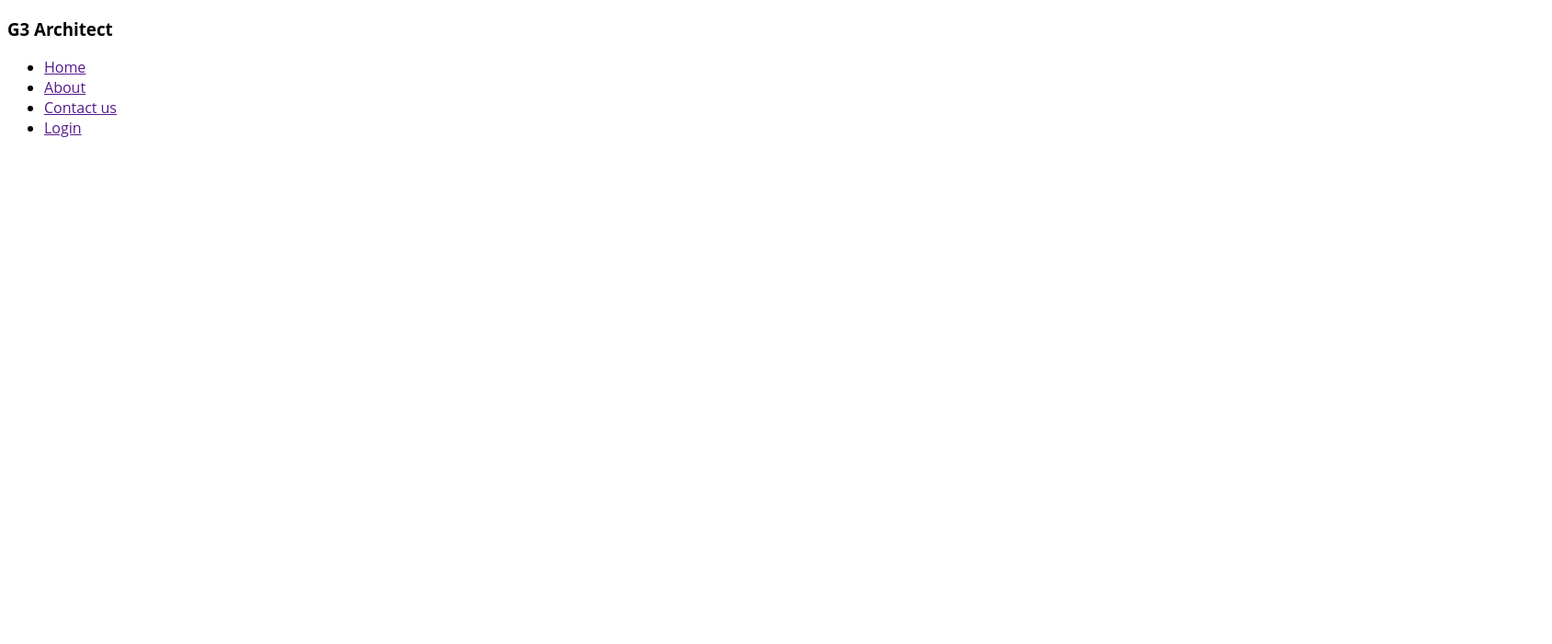
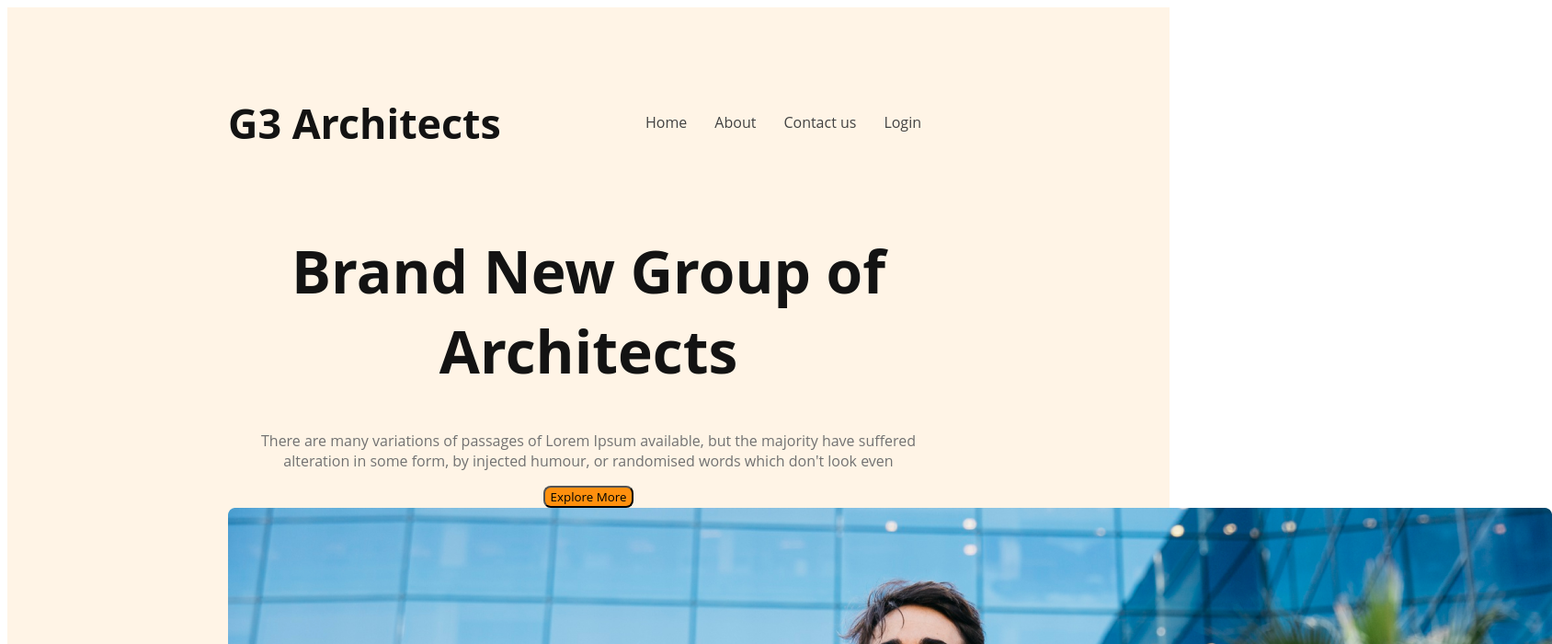
Before and after one commit to EgrSakib/G3-Architect-Website, a plain HTML site: page index.html in a window 1280 px wide. Shown: the top 700 px of the page at 92% size, 1688 px wide, since content can reach past the window. Drawn offline with Linux system fonts and the light colour scheme.

Commit message:
banner content updated

```diff
--- a/Styles/architect.css
+++ b/Styles/architect.css
@@ -1,8 +1,67 @@
 /* Work sans font from google */
 @import url('https://fonts.googleapis.com/css2?family=Work+Sans:wght@400;500;600;700;800&display=swap');
+/* Shared Styles */
 
-*{
+* {
     font-family: 'Work Sans', sans-serif;
     font-family: 'lato', sans-serif;
     font-family: 'Open Sans', sans-serif;
 }
+
+.btn-primary {
+    border-radius: 8px;
+    background: #FF900E;
+}
+
+/* Header CSS */
+header {
+    background: rgba(255, 144, 14, 0.10);
+    padding: 50px 240px;
+}
+
+nav {
+    display: flex;
+    justify-content: space-between;
+    align-items: center;
+}
+
+.nav-title {
+    color: #131313;
+    font-size: 2.8rem;
+    font-weight: 700;
+}
+
+nav>ul {
+    display: flex;
+}
+
+nav li {
+    list-style: none;
+    margin-right: 30px;
+    font-size: 1rem;
+    font-weight: 500;
+}
+
+nav li a {
+    color: #424242;
+    text-decoration: none;
+}
+
+/* Banner Section */
+.banner-content {
+    max-width: 800px;
+    text-align: center;
+    margin: 0 auto;
+}
+
+.banner-title {
+    color: #131313;
+    font-size: 4rem;
+    font-weight: 700;
+}
+
+.banner-description {
+    color: #727272;
+    font-size: 1rem;
+    font-weight: 400;
+}
--- a/index.html
+++ b/index.html
@@ -1,15 +1,17 @@
 <!DOCTYPE html>
 <html lang="en">
+
 <head>
     <meta charset="UTF-8">
     <meta name="viewport" content="width=device-width, initial-scale=1.0">
     <title>G3 Architects</title>
     <link rel="stylesheet" href="Styles/architect.css">
 </head>
+
 <body>
     <header>
         <nav>
-            <h3>G3 Architect</h3>
+            <h3 class="nav-title">G3 Architects</h3>
             <ul>
                 <li><a href="">Home</a></li>
                 <li><a href="">About</a></li>
@@ -17,6 +19,14 @@
                 <li><a href="">Login</a></li>
             </ul>
         </nav>
+        <div class="banner">
+            <div class="banner-content">
+                <h1 class="banner-title">Brand New Group of Architects</h1>
+                <p class="banner-description">There are many variations of passages of Lorem Ipsum available, but the majority have suffered alteration in some form, by injected humour, or randomised words which don't look even</p>
+                <button class="btn-primary">Explore More</button>
+            </div>
+            <img src="images/banner.png" alt="">
+        </div>
     </header>
     <main>
 
@@ -25,4 +35,5 @@
 
     </footer>
 </body>
+
 </html>
```
